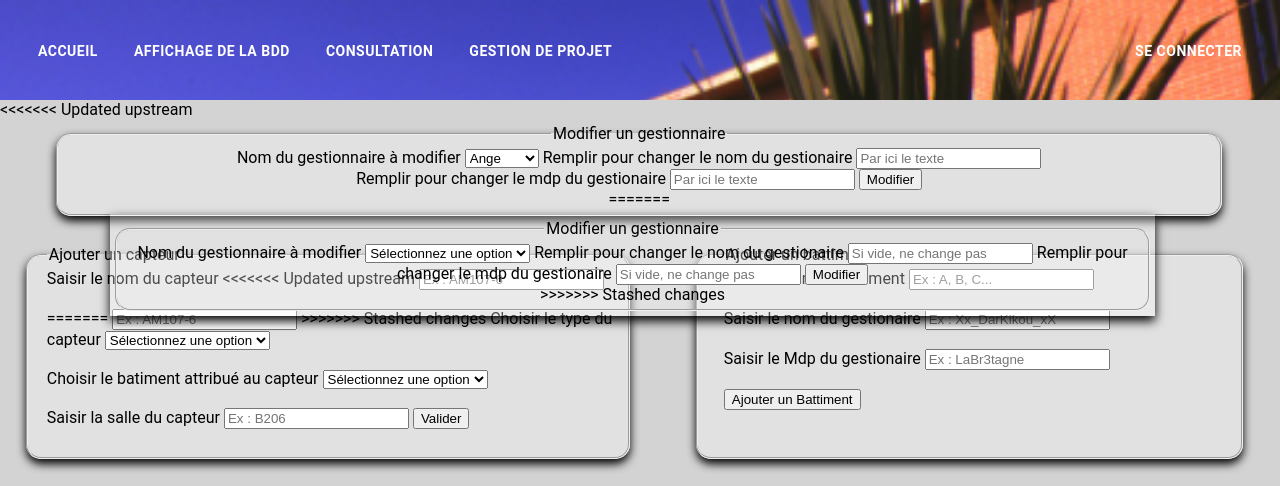
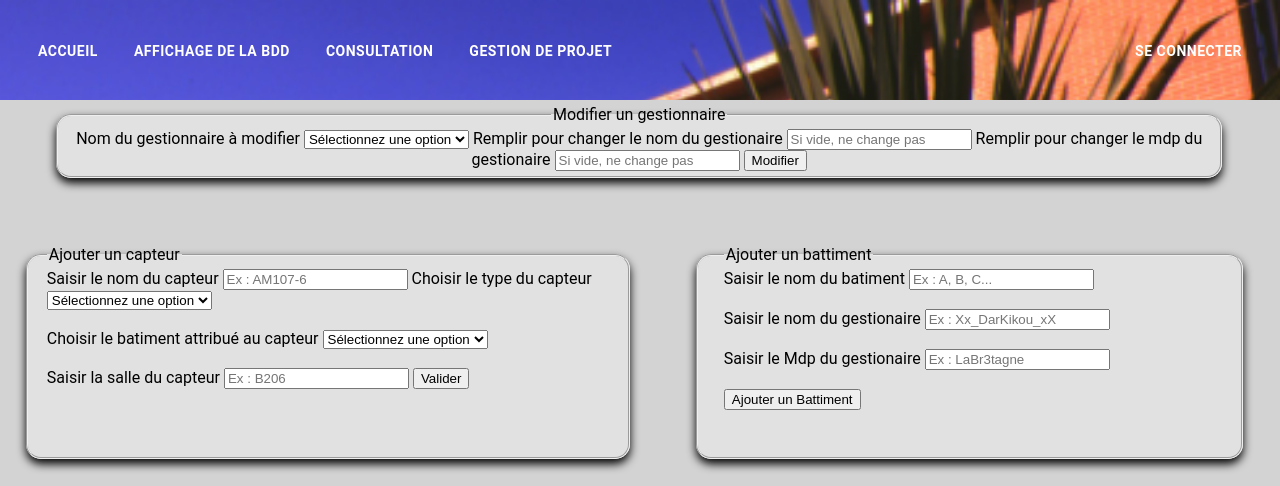
Before and after one commit to gbersoulle/SAE23, a PHP site: page /admin.php in a window 1280 px wide. Shown: the top 486 px of the page. Run offline with PHP 8.4, Linux system fonts and the light colour scheme; data comes from the database, SQL or seed files in the repository; data that the repository does not hold is empty.

Commit message:
Update admin.php

```diff
--- a/admin.php
+++ b/admin.php
@@ -15,11 +15,7 @@
         <legend>Ajouter un capteur</legend>
         <form method="POST" action="script_admin.php">
             <label for="nom_capteur">Saisir le nom du capteur</label>
-<<<<<<< Updated upstream
-            <input type="texte" name="nom_capteur" placeholder="Ex : AM107-6" required></br></br>
-=======
             <input type="text" id="nom_capteur" name="nom_capteur" placeholder="Ex : AM107-6" required>
->>>>>>> Stashed changes
 
             <label for="type_capteur">Choisir le type du capteur</label>
             <select id="type_capteur" name="type_capteur" required>
@@ -162,38 +158,8 @@
         </form>
     </fieldset>
 
-<<<<<<< Updated upstream
-    <fieldset class="updt_g">
-        <legend>Modifier un gestionnaire</legend>
-        <form method="POST" action="script_admin.php">
-        <label for="id_bat">Nom du gestionnaire à modifier</label>
-            <select name="id_bat" required>
-            <?php
-                require('connexion_bdd.php');
-                $sqlgestionnaire = mysqli_query($connexion, "SELECT login_gest, id_batiment FROM batiment");
-                if (!$sqlgestionnaire) {
-                    die("Soucis de requête" . mysqli_error($connexion));
-                }
-                while ($ligne = mysqli_fetch_assoc($sqlgestionnaire)) {
-                    $login_gest = $ligne['login_gest'];
-                    $idBatiment = $ligne['id_batiment'];
 
-                    // Ajout de l'option au select
-                    echo '<option value="' . $idBatiment . '">' . $login_gest . '</option>';
-                }
-                mysqli_close($connexion);
-
-            ?>
-            </select>
-            <label for="change_login_gest">Remplir pour changer le nom du gestionaire</label>
-            <input type="texte" name="change_login_gest" placeholder="Par ici le texte"> </br>
-            <label for="change_mdp_gest">Remplir pour changer le mdp du gestionaire</label>
-            <input type="password" name="change_mdp_gest" placeholder="Par ici le texte">
-            <input type="submit" name="submit_change_gestionnaire" value="Modifier">
-        </form>
-=======
-<div class="updt_g">
-<fieldset>
+<fieldset class="updt_g">
     <legend>Modifier un gestionnaire</legend>
     <form method="POST" action="script_admin.php">
     <label for="id_bat">Nom du gestionnaire à modifier</label>
@@ -223,7 +189,6 @@
         <input type="password" id="change_mdp_gest" name="change_mdp_gest" placeholder="Si vide, ne change pas">
         <input type="submit" name="submit_change_gestionnaire" value="Modifier">
     </form>
->>>>>>> Stashed changes
     </fieldset>
 
 
```
